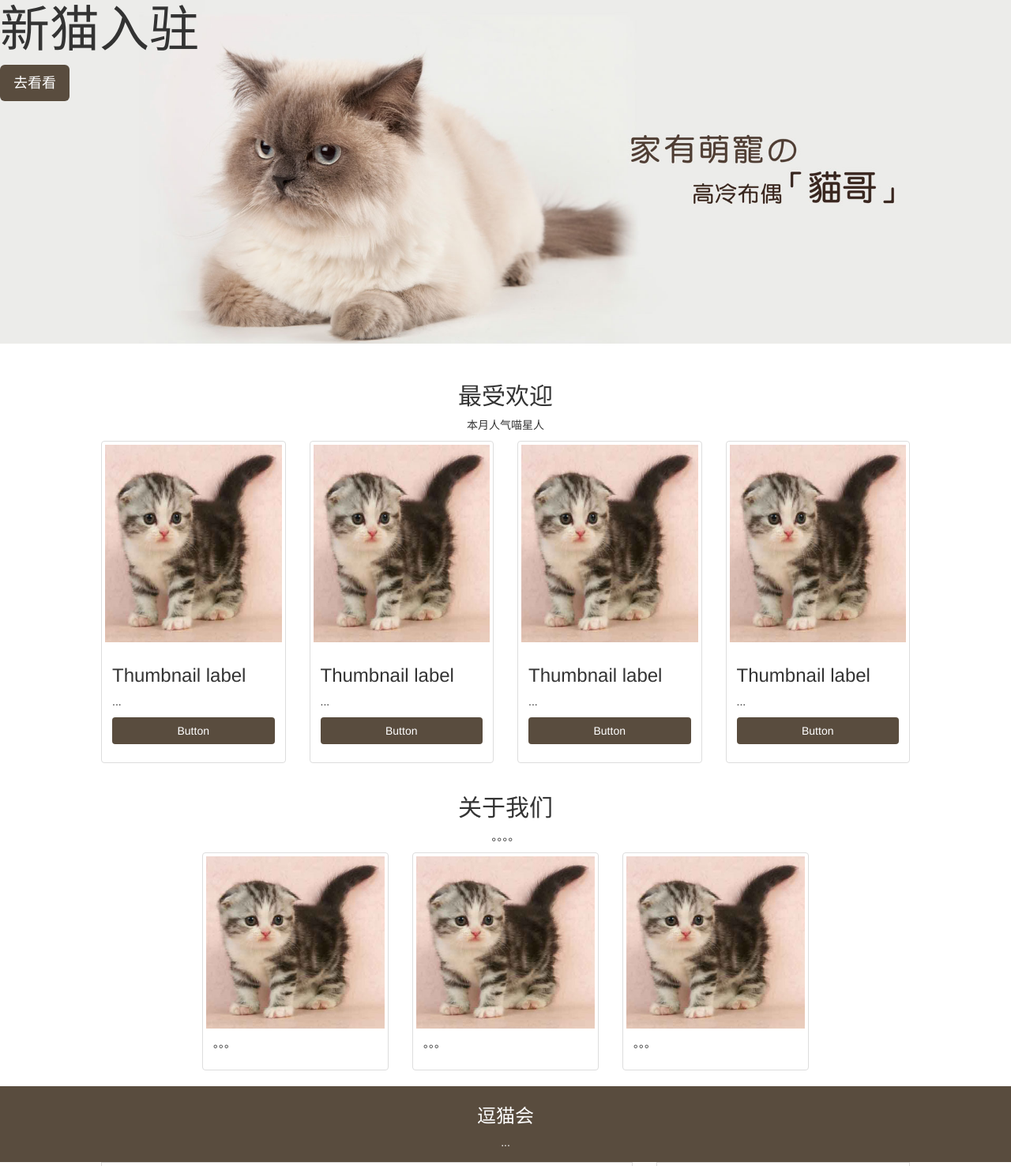
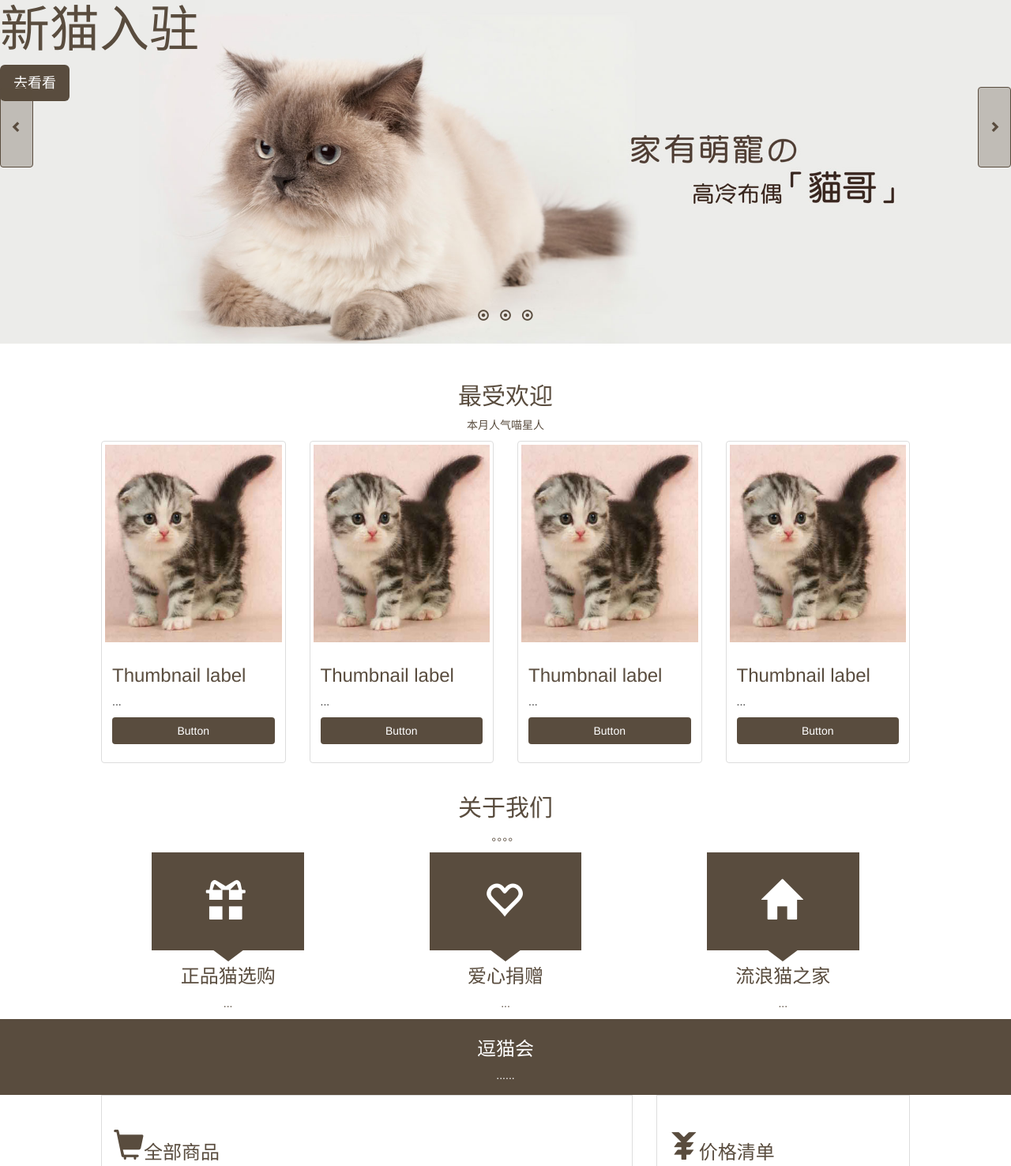
Before and after one commit to julieljy/cat-shopping, a plain HTML site: page web/style-guide.html in a window 1280 px wide. Shown: the part 150-1626 px from the top of the page at 79% size. Drawn offline with nearby package versions, Linux system fonts and the light colour scheme.

Commit message:
use icon to write about-us and add button in jumbotron

```diff
--- a/web/pos.css
+++ b/web/pos.css
@@ -39,6 +39,9 @@
 }
 
 /*巨幕*/
+#home-slider {
+    position: relative;
+}
 #home-slider .image1 {
     text-align: right;
     padding-top: 100px;
@@ -52,10 +55,51 @@
     position: relative;
     top: 200px;
 }
+#home-slider .cat-btn-left, #home-slider .cat-btn-right {
+    position: absolute;
+    top:50%;
+    margin-top: -50px;
+    font-size: 36px;
+    border-radius: 4px;
+    border: 1px solid #594c3e;
+    color: #594c3e;
+    background-color: rgba(89, 76, 62, 0.3);
+}
+#home-slider .cat-btn-right {
+    right: 0px;
+}
+#home-slider .cat-btn-left button, #home-slider .cat-btn-right button {
+    color: #594c3e;
+    background-color: transparent;
+    height: 100px;
+}
+#home-slider .cat-btn-left:hover, #home-slider .cat-btn-right:hover {
+    background-color: transparent;
+    border-color: transparent;
+    color: #594c3e;
+}
+#home-slider .cat-slider {
+    position: absolute;
+    left: 50%;
+    margin-left: -40px;
+    bottom: 10px;
+}
+#home-slider .cat-slider ol {
+    padding: 0;
+}
+#home-slider .cat-slider li {
+    padding: 5px;
+    display: inline-block;
+    list-style-type: none;
+}
+#home-slider .cat-slider li:hover {
+    opacity: 0.5;
+}
 
-/*缩略图*/
+    /*缩略图*/
 #cat-thumbnail{
     width: 80%;
+    text-align: center;
 }
 #cat-thumbnail img {
     height: 250px;
--- a/web/style-guide.css
+++ b/web/style-guide.css
@@ -1,3 +1,6 @@
+body,h1,h2,h3,h4,h5,h6{
+    color: #594c3e;
+}
 
 /*按钮*/
 .cat-btn{
@@ -39,13 +42,53 @@
 }
 
 /*巨幕*/
+#home-slider {
+    position: relative;
+}
 #home-slider .image1 {
     height: 500px;
     background: url("image/cat1.jpg") no-repeat;
     background-size: 100%;
 }
+#home-slider .cat-btn-left, #home-slider .cat-btn-right {
+    position: absolute;
+    top:50%;
+    margin-top: -75px;
+    font-size: 36px;
+    border-radius: 4px;
+    border: 1px solid #594c3e;
+    color: #594c3e;
+    background-color: rgba(89, 76, 62, 0.3);
+}
+#home-slider .cat-btn-right {
+    right: 0px;
+}
+#home-slider .cat-btn-left button, #home-slider .cat-btn-right button {
+    color: #594c3e;
+    background-color: transparent;
+    height: 100px;
+}
+#home-slider .cat-btn-left:hover, #home-slider .cat-btn-right:hover {
+    background-color: transparent;
+    border-color: transparent;
+    color: #594c3e;
+}
+#home-slider .cat-slider {
+    position: absolute;
+    left: 50%;
+    margin-left: -40px;
+    bottom: 10px;
+}
+#home-slider .cat-slider ol {
+    padding: 0;
+}
+#home-slider .cat-slider li {
+    padding: 5px;
+    display: inline-block;
+    list-style-type: none;
+}
 
-/*缩略图*/
+    /*缩略图*/
 #cat-thumbnail{
     width: 80%;
 }
@@ -60,7 +103,32 @@
 
 /*关于我们*/
 #about-us{
+    width: 80%;
+    text-align: center;
+}
+#about-us .photos {
+    position: relative;
+    padding: 35px 0px;
+    margin: 0 auto;
     width: 60%;
+    background-color: #594c3e;
+}
+#about-us .photos:after {
+    content: "";
+    position: absolute;
+    left: 50%;
+    bottom: -14px;
+    margin-left: -20px;
+    border: 15px solid #594c3e;
+    border-right: 20px solid transparent;
+    border-left: 20px solid transparent;
+    border-bottom: transparent;
+}
+#about-us span {
+    left: -3px;
+    font-size: 50px;
+    color: #ffffff;
+    background-color: transparent;
 }
 
 /*页尾*/
@@ -69,6 +137,9 @@
     color: #ffffff;
     background-color: #594c3e;
     text-align: center;
+}
+#footer h3 {
+    color: #ffffff;
 }
 
 /*购物车表格*/
@@ -79,6 +150,12 @@
 
 #cart {
     width: 80%;
+}
+#cart caption span{
+    font-size: 38px;
+    color: #594c3e;
+    background-color: transparent;
+    border-color: transparent;
 }
 /*#cart td {*/
     /*height: 120px;*/
@@ -91,6 +168,7 @@
 
 #cart th, #cart td {
     text-align: center;
+    vertical-align:middle;
 }
 
 
@@ -106,7 +184,7 @@
     border-color: #594c3e;
     color: #ffffff;
 }
-#cart span:hover{
+#cart .add:hover, #cart .minus:hover{
     background-color: #473c31;
     color: #ffffff;
 }
--- a/web/style-guide.html
+++ b/web/style-guide.html
@@ -55,6 +55,19 @@
     <div class="image1 jumbotron">
         <h1>新猫入驻</h1>
         <a class="cat-btn btn btn-lg" href="#" role="button" >去看看</a>
+    </div>
+    <div class="cat-btn-left">
+        <button class="btn"><span class="glyphicon glyphicon-chevron-left" aria-hidden="true"></span></button>
+    </div>
+    <div class="cat-btn-right">
+        <button class="btn"><span class="glyphicon glyphicon-chevron-right" aria-hidden="true"></span></button>
+    </div>
+    <div class="cat-slider center-block">
+        <ol>
+            <li><span class="glyphicon glyphicon-record" aria-hidden="true"></span></li>
+            <li><span class="glyphicon glyphicon-record" aria-hidden="true"></span></li>
+            <li><span class="glyphicon glyphicon-record" aria-hidden="true"></span></li>
+        </ol>
     </div>
 </div>
 <div id="cat-thumbnail" class="center-block">
@@ -120,34 +133,37 @@
     </div>
     <div class="row">
         <div class="col-md-4 col-sm-4">
-            <div class="thumbnail">
-                <img src="image/Scottish-Fold.jpg">
-                <div class="caption">
-                    <p>。。。</p>
+            <div class="services">
+                <div class="photos">
+                    <span class="glyphicon glyphicon-gift" aria-hidden="true"></span>
                 </div>
+                <h3>正品猫选购</h3>
+                <p>...</p>
             </div>
         </div>
         <div class="col-md-4 col-sm-4">
-            <div class="thumbnail">
-                <img src="image/Scottish-Fold.jpg">
-                <div class="caption">
-                    <p>。。。</p>
+            <div class="services">
+                <div class="photos">
+                    <span class="glyphicon glyphicon-heart-empty" aria-hidden="true"></span>
                 </div>
+                <h3>爱心捐赠</h3>
+                <p>...</p>
             </div>
         </div>
         <div class="col-md-4 col-sm-4">
-            <div class="thumbnail">
-                <img src="image/Scottish-Fold.jpg">
-                <div class="caption">
-                    <p>。。。</p>
+            <div class="services">
+                <div class="photos">
+                    <span class="glyphicon glyphicon-home" aria-hidden="true"></span>
                 </div>
+                <h3>流浪猫之家</h3>
+                <p>...</p>
             </div>
         </div>
     </div>
 </div>
 <div id="footer" class="center-block">
     <h3>逗猫会</h3>
-    <p>...</p>
+    <p>......</p>
 </div>
 
 <div id="cart" class="center-block">
@@ -155,7 +171,7 @@
         <div class="col-md-8 col-sm-12">
             <div class="cat-list">
                 <table class="table table-striped">
-                    <caption><h3>全部商品</h3></caption>
+                    <caption><h3><span class="glyphicon glyphicon-shopping-cart" aria-hidden="true"></span>全部商品</h3></caption>
                     <tr>
                         <th>商品图片</th>
                         <th>详细信息</th>
@@ -169,9 +185,9 @@
                         <td>苏格兰折耳猫</td>
                         <td>1000</td>
                         <td>
-                            <button class="cat-btn btn btn-default"><span class="glyphicon glyphicon-plus" aria-hidden="true"></span></button>
+                            <button class="cat-btn btn btn-default"><span class="glyphicon glyphicon-plus add" aria-hidden="true"></span></button>
                             <input type="text">
-                            <button class="cat-btn btn btn-default"><span class="glyphicon glyphicon-minus" aria-hidden="true"></span></button>
+                            <button class="cat-btn btn btn-default"><span class="glyphicon glyphicon-minus minus" aria-hidden="true"></span></button>
                         </td>
                         <td>1000</td>
                         <td><button class="cat-btn btn btn-default">删除</button></td>
@@ -186,7 +202,7 @@
         <div class="col-md-4 col-sm-4">
             <div class="cat-receipt">
                 <table class="table table-striped">
-                    <caption><h3>价格清单</h3></caption>
+                    <caption><h3><span class="glyphicon glyphicon-yen" aria-hidden="true"></span>价格清单</h3></caption>
                     <tr>
                         <td>商品合计</td>
                         <td>￥1000</td>
```
Also changed, not shown: web/shopping.html (+13 -0 lines).
